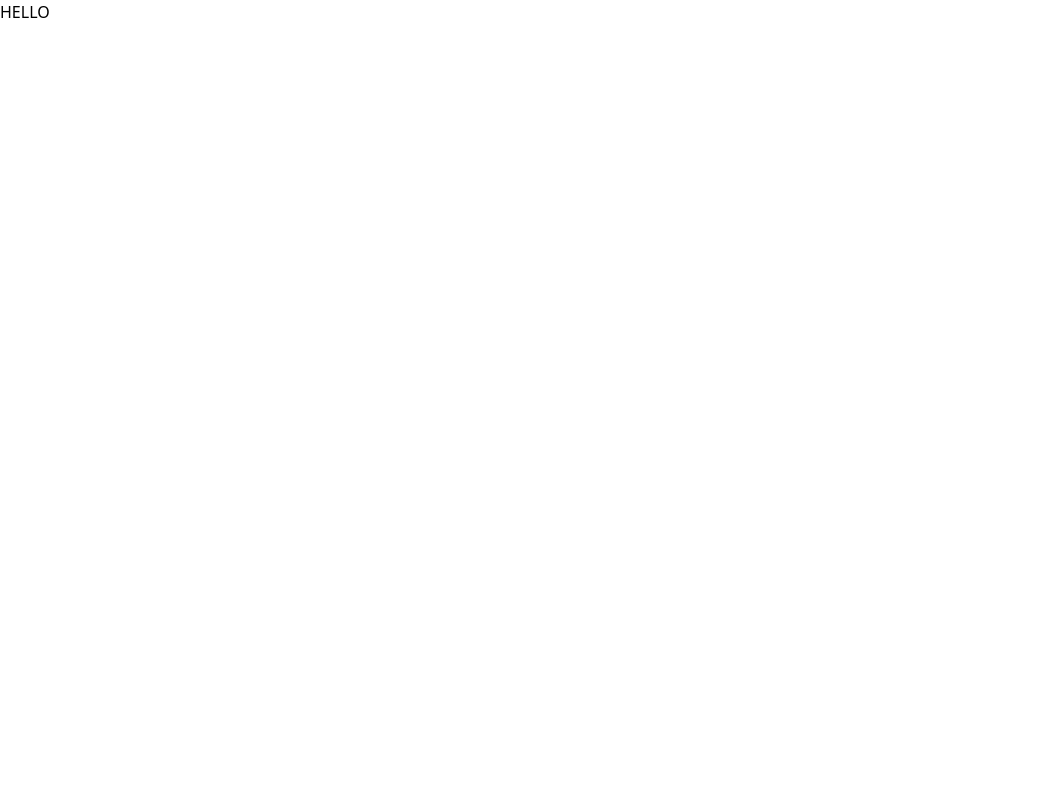
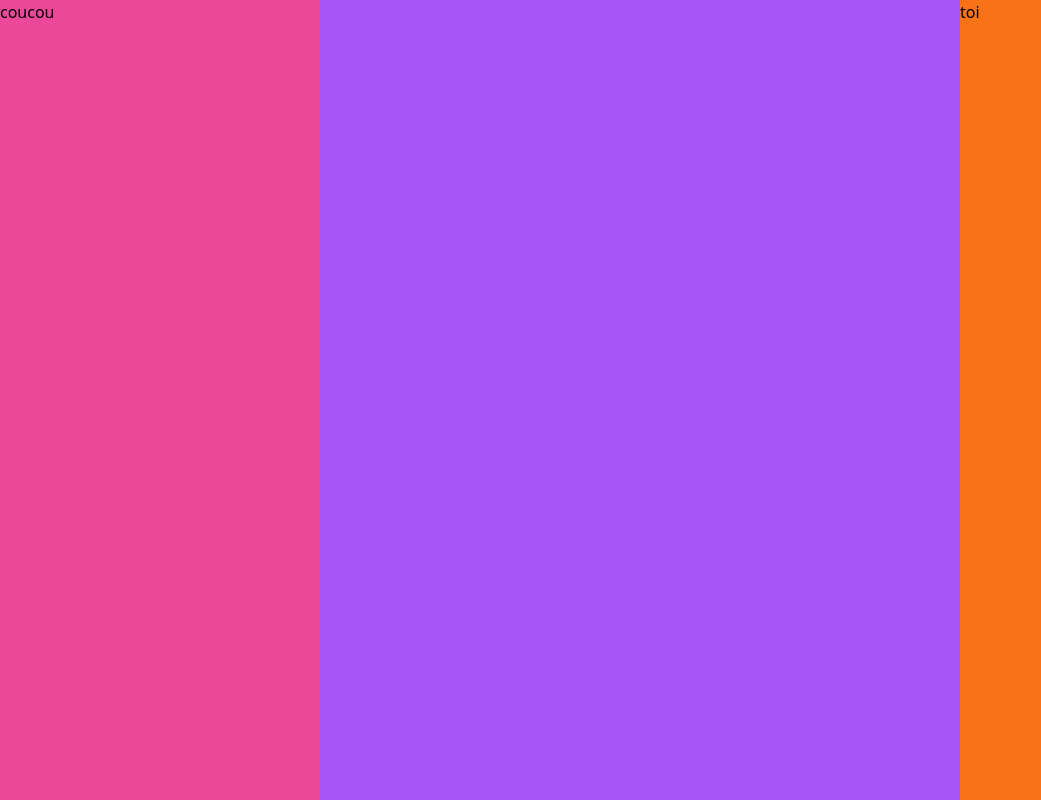
Before and after one commit to SandraRousselot/cookieclicker, a Next.js app: page / in a window 1280 px wide. Shown: the whole page, without its empty margins (0-1041 px from the left). Built offline with nearby package versions, Linux system fonts and the light colour scheme.

Commit message:
Couleurs horribles

```diff
--- a/src/app/page.tsx
+++ b/src/app/page.tsx
@@ -1,9 +1,13 @@
-import Image from "next/image";
+"use client"
+import { useState } from "react";
 
 export default function Home() {
+  const [cookies, setCookies] = useState<number>(0)
   return (
-    <div>
-      <p>HELLO</p>
+    <div className="h-screen w-screen flex">
+      <div className="left w-1/4 bg-pink-500"><p>coucou</p></div>
+      <div className="center flex-1 bg-purple-500"></div>
+      <div className="right w-1/4 bg-orange-500"><p>toi</p></div>
     </div>
   );
 }
```
